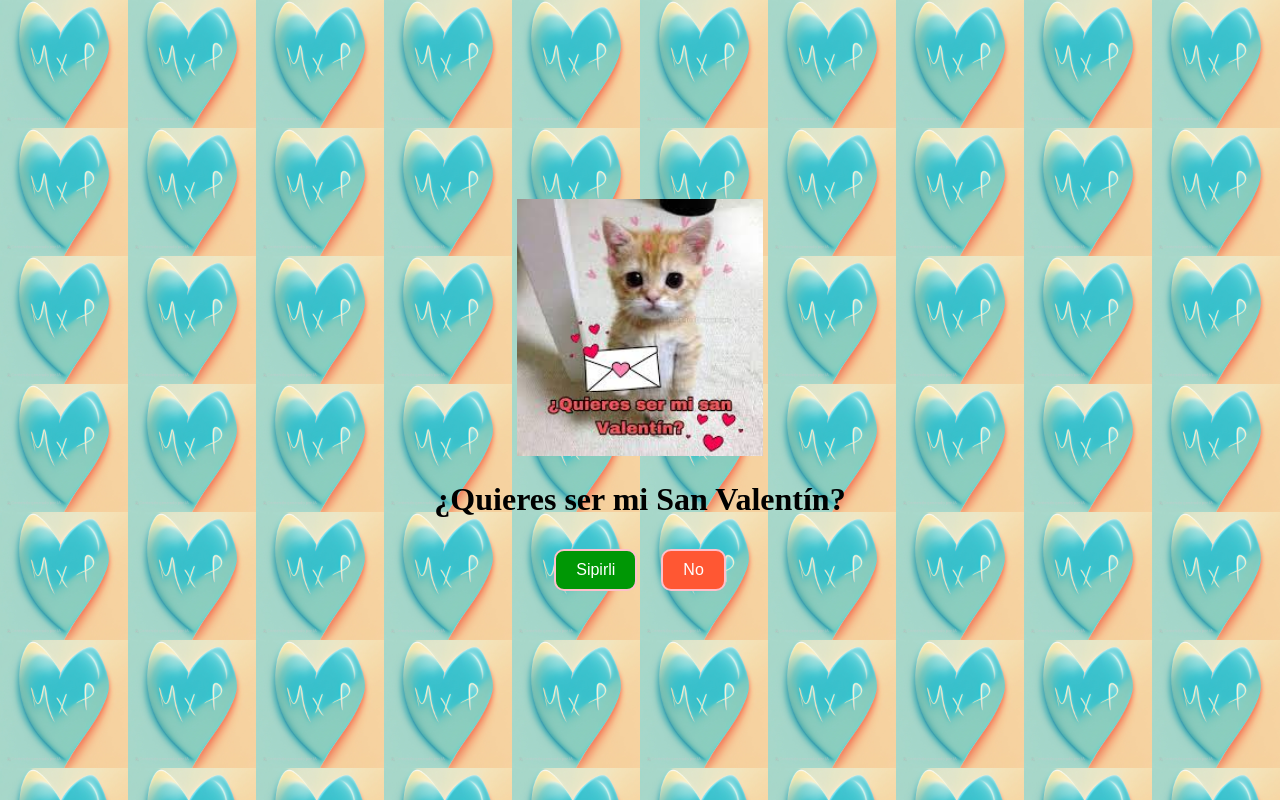
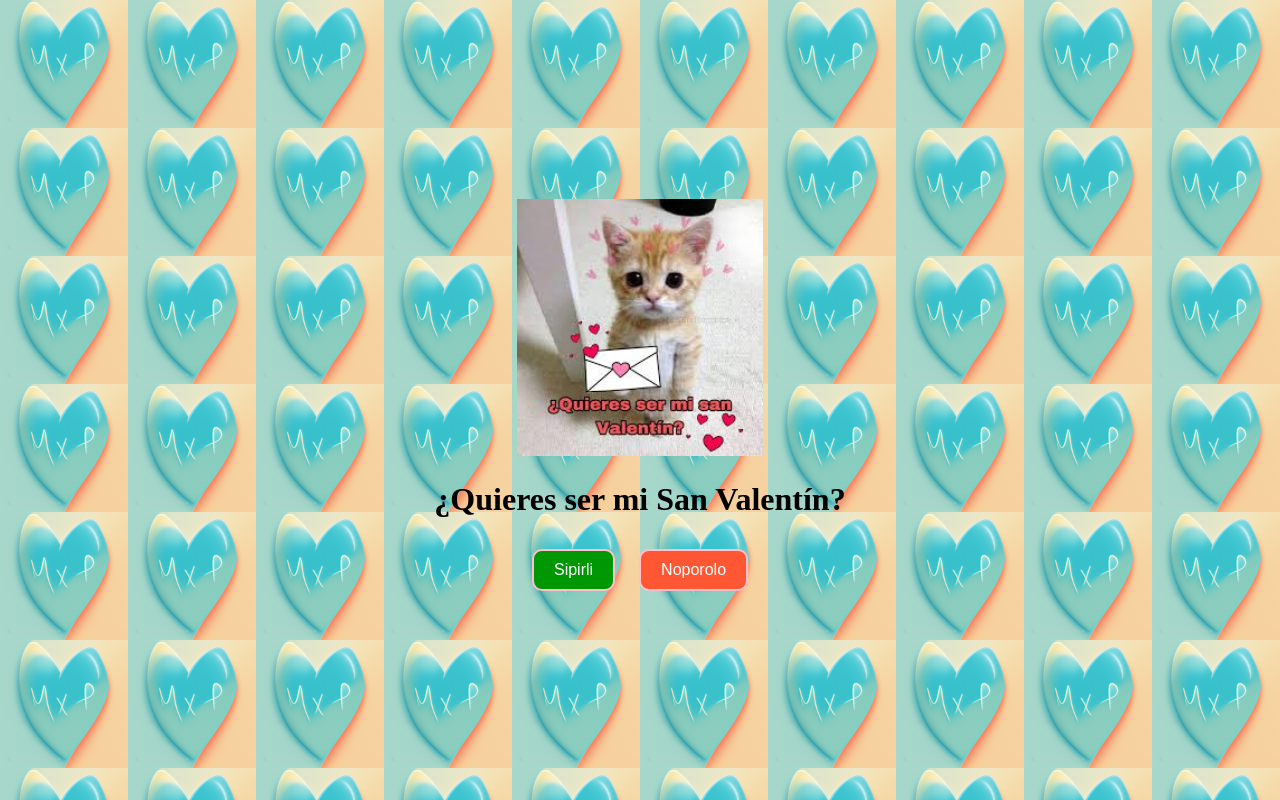
Before and after one commit to MADAFAKASn1/sanValentin, a plain HTML site: page index.html in a window 1280 px wide. Drawn offline with Linux system fonts and the light colour scheme.

Commit message:
Update index.html

```diff
--- a/index.html
+++ b/index.html
@@ -38,7 +38,7 @@
             <div id="messageContainer" style="display: none;"></div>
 
             <button id="siBtn">Sipirli</button>
-            <button id="noBtn">No</button>
+            <button id="noBtn">Noporolo</button>
 
         </div>
 
```
